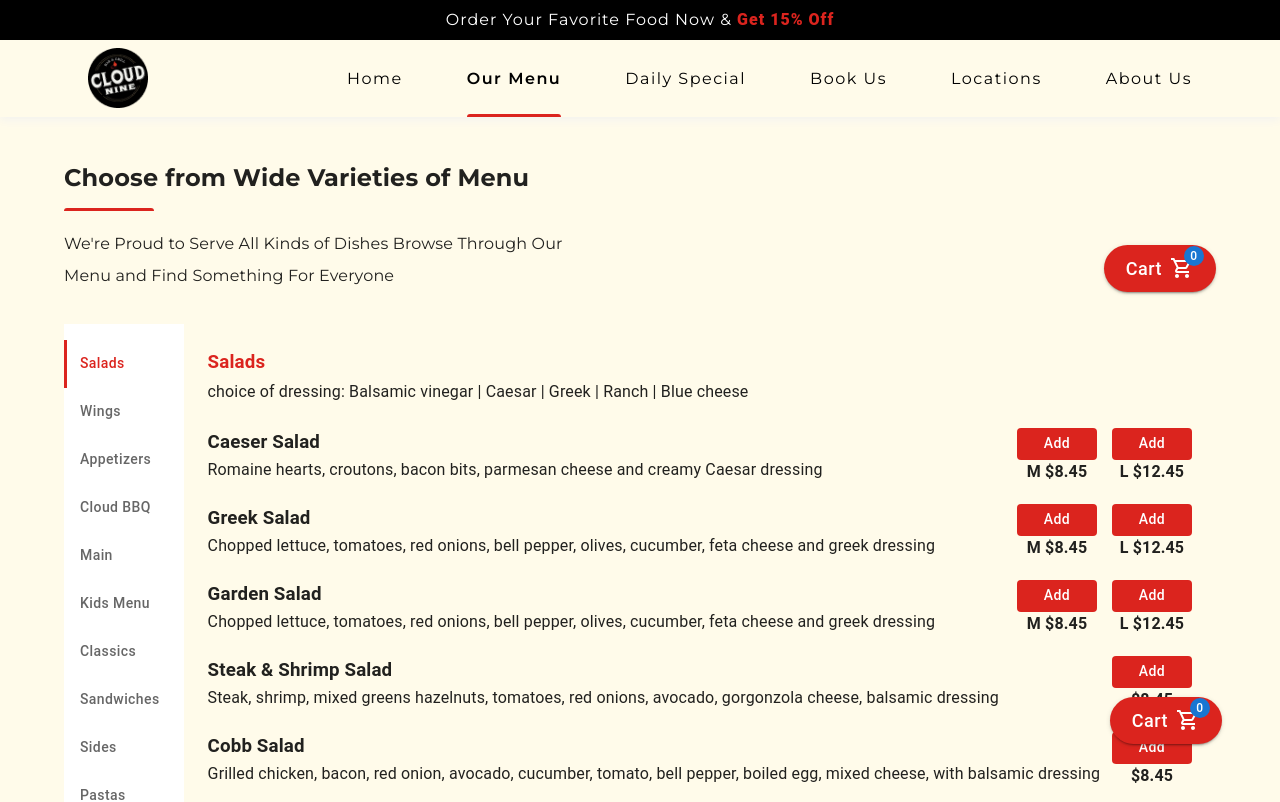
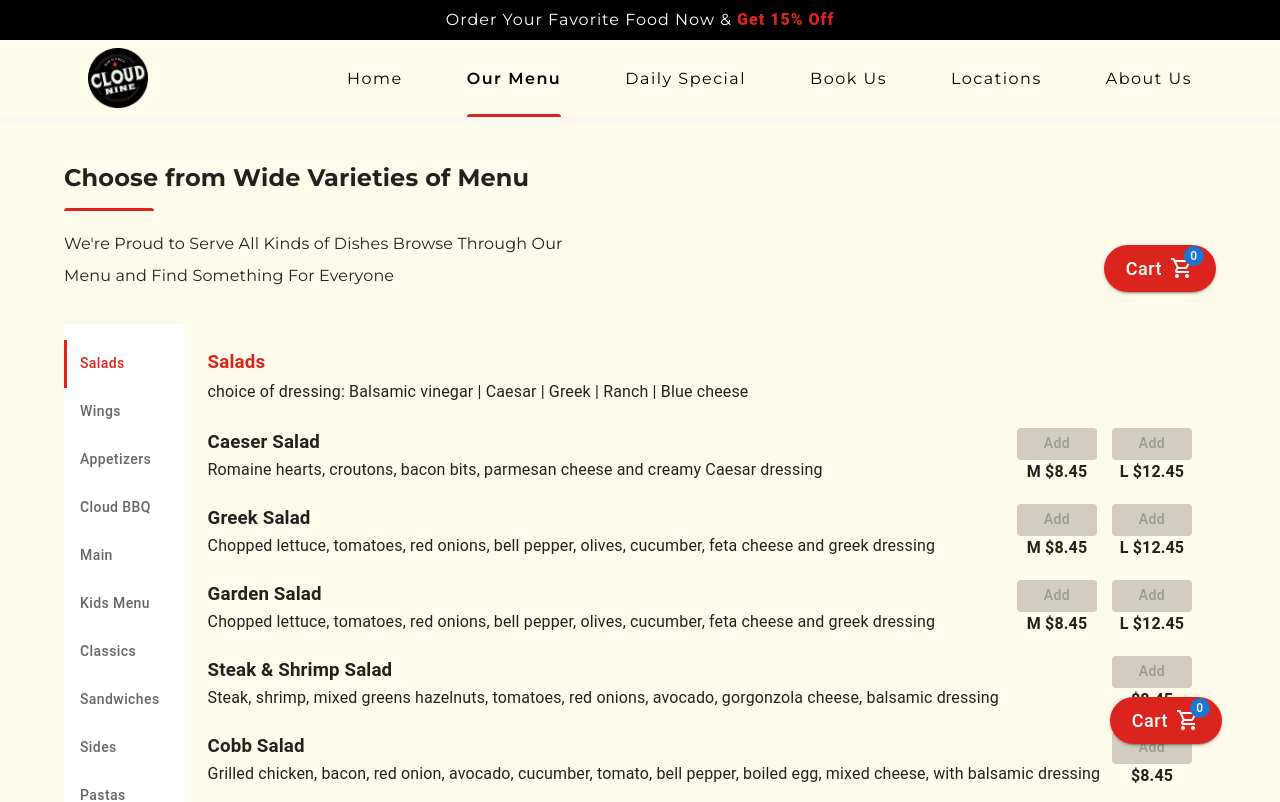
Before and after one commit to vasantharaj98/cloudnine, a React (Create React App) app: page /ourmenu in a window 1280 px wide. Shown: the top 802 px of the page. Built offline with nearby package versions, Linux system fonts and the light colour scheme.

Commit message:
update button 27/03

```diff
--- a/src/Components/Tabs/index.js
+++ b/src/Components/Tabs/index.js
@@ -94,7 +94,7 @@ export default function VerticalTabs({tab, tabPanel, dishes, dish, setDish, menu
                               return(
                               <div key={index}  style={{display: "flex", justifyContent:"center",flexDirection:"column", alignItems:"center"}}>
                                 {(!updatedDish.includes(`${v.menuName} ${pr.size}`)) ?
-                                <Button sx={{color:'#fff', width: "80px", height:"32px", lineHeight:"19px", background:'#DB241E', "&:hover": {backgroundColor: "#b61510", }}} onClick={() => {
+                                <Button disabled sx={{color:'#fff', width: "80px", height:"32px", lineHeight:"19px", background:'#0000002e', "&:hover": {backgroundColor: "#b61510", }}} onClick={() => {
                                   setDish({dishname: `${v.menuName} ${pr.size}`, qty: 1, price: pr.price});
                                 }}>Add</Button>
                                   :
--- a/src/Pages/Bookus/index.js
+++ b/src/Pages/Bookus/index.js
@@ -29,7 +29,7 @@ const Menu = ({setSelectid, setLoader}) => {
     // https://cloudninebarandgrill.com/api/dish
     if(dishdata.email !== ""){
     setLoader(true);
-    fetch("https://cloud-9-bar-grill.onrender.com/event", {
+    fetch("https://cloudninebarandgrill.com/api/event", {
       method: "POST",
       body: JSON.stringify(dishdata),
       headers: {
```
